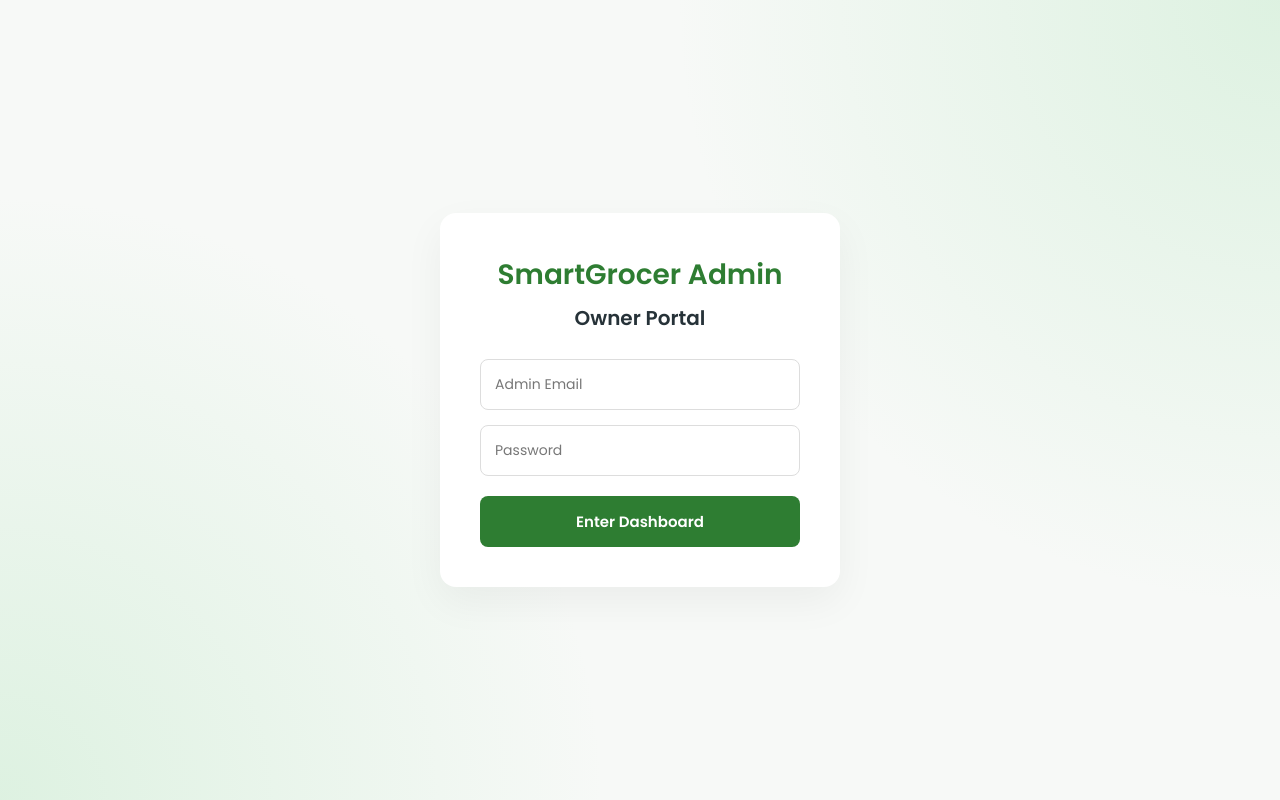
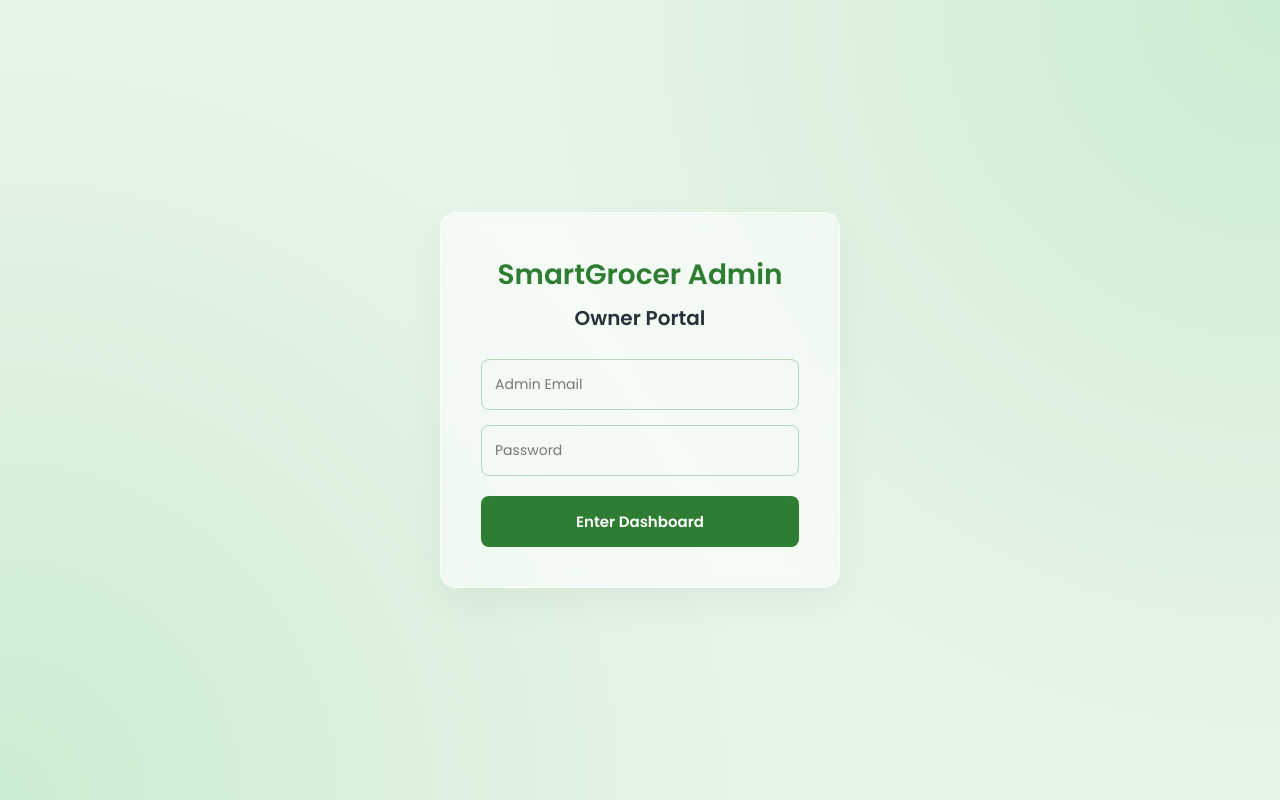
Before and after one commit to dhruvvira18/SmartGrocer, a FastAPI app: page / in a window 1280 px wide. Run offline with FastAPI, Linux system fonts and the light colour scheme.

Commit message:
Implement Harvest Market UI overhaul
Co-authored-by: dhruvvira18 <221361408+dhruvvira18@users.noreply.github.com>

```diff
--- a/admin_site/static/style.css
+++ b/admin_site/static/style.css
@@ -35,7 +35,7 @@ body {
   justify-content: center;
   position: relative;
   overflow: hidden;
-  background-color: #f7f9f7; /* Matching light background */
+  background-color: #e8f5e9;
 }
 
 .organic-bg {
@@ -46,26 +46,28 @@ body {
   height: 100%;
   z-index: 0;
   /* Simulating organic corner shapes based on provided image */
-  background: radial-gradient(circle at top right, rgba(162, 224, 174, 0.3) 0%, transparent 40%),
-              radial-gradient(circle at bottom left, rgba(162, 224, 174, 0.3) 0%, transparent 40%);
+  background: radial-gradient(circle at top right, rgba(162, 224, 174, 0.4) 0%, transparent 50%),
+              radial-gradient(circle at bottom left, rgba(162, 224, 174, 0.4) 0%, transparent 50%);
 }
 
 .login-card {
-  width: 400px; /* Slightly wider */
-  padding: 40px; /* More padding */
+  width: 400px;
+  padding: 40px;
   border-radius: 16px;
-  background: #ffffff;
-  box-shadow: 0 15px 40px rgba(0, 0, 0, 0.05); /* Softer shadow */
+  background: rgba(255, 255, 255, 0.55);
+  box-shadow: 0 15px 40px rgba(0, 0, 0, 0.05);
+  backdrop-filter: blur(10px);
+  -webkit-backdrop-filter: blur(10px);
+  border: 1px solid rgba(255, 255, 255, 0.6);
   z-index: 1;
   text-align: center;
-  /* Removing blur for clean solid background shown in mock */
 }
 
 .logo-text {
   font-size: 28px;
   font-weight: 600;
   color: var(--primary);
-  margin-bottom: 5px; /* closer to h2 */
+  margin-bottom: 5px;
 }
 .login-card h2 {
     font-size: 20px;
@@ -82,10 +84,9 @@ body {
 
 .floating-input {
   width: 100%;
-  /* Padding adjusted for standard input rather than pure floating label */
-  padding: 14px 14px;
+  padding: 20px 14px 8px 14px;
   border-radius: 8px;
-  border: 1px solid #ddd;
+  border: 1px solid rgba(46, 125, 50, 0.3);
   outline: none;
   transition: all 0.3s ease;
   font-family: inherit;
@@ -95,18 +96,28 @@ body {
 
 .floating-input:focus {
   border-color: var(--secondary);
-  box-shadow: 0 0 0 4px rgba(102, 187, 106, 0.25);
+  box-shadow: 0 0 0 4px rgba(102, 187, 106, 0.15);
 }
 
-/* Convert back to standard placeholder based on the mock */
 .floating-input::placeholder {
-  color: #777;
-  opacity: 1;
+  color: transparent;
 }
 
-/* Hide floating label entirely to match simple placeholder design from image */
 .floating-label {
-  display: none;
+  position: absolute;
+  top: 14px;
+  left: 14px;
+  font-size: 14px;
+  color: #777;
+  pointer-events: none;
+  transition: all 0.2s ease;
+}
+
+.floating-input:focus ~ .floating-label,
+.floating-input:not(:placeholder-shown) ~ .floating-label {
+  top: 6px;
+  font-size: 11px;
+  color: var(--primary);
 }
 
 .login-btn {
--- a/admin_site/templates/login.html
+++ b/admin_site/templates/login.html
@@ -15,10 +15,12 @@
     {% if error %}<p style="color:red; margin-bottom:10px;">{{ error }}</p>{% endif %}
     <form action="/login" method="post">
       <div class="input-group">
-        <input type="email" name="email" id="email" class="floating-input" placeholder="Admin Email" required>
+        <input type="email" name="email" id="email" class="floating-input" placeholder=" " required>
+        <label for="email" class="floating-label">Admin Email</label>
       </div>
       <div class="input-group">
-        <input type="password" name="password" id="password" class="floating-input" placeholder="Password" required>
+        <input type="password" name="password" id="password" class="floating-input" placeholder=" " required>
+        <label for="password" class="floating-label">Password</label>
       </div>
       <button type="submit" class="login-btn">Enter Dashboard</button>
     </form>
```
Also changed, not shown: customer_site/static/style.css (+29 -18 lines), customer_site/templates/login.html (+8 -4 lines), verify.py (added, +43 -0 lines), admin_login_updated.png (added), customer_login_updated.png (added).
